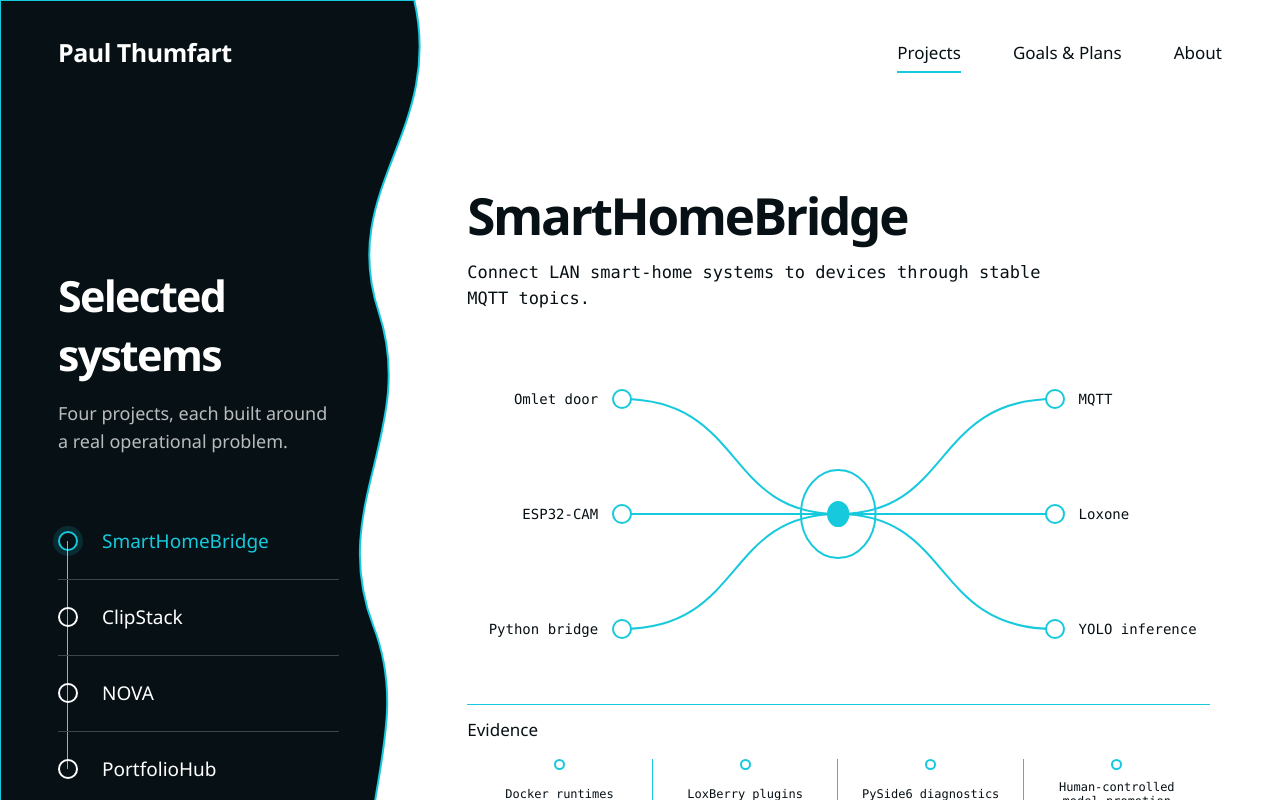
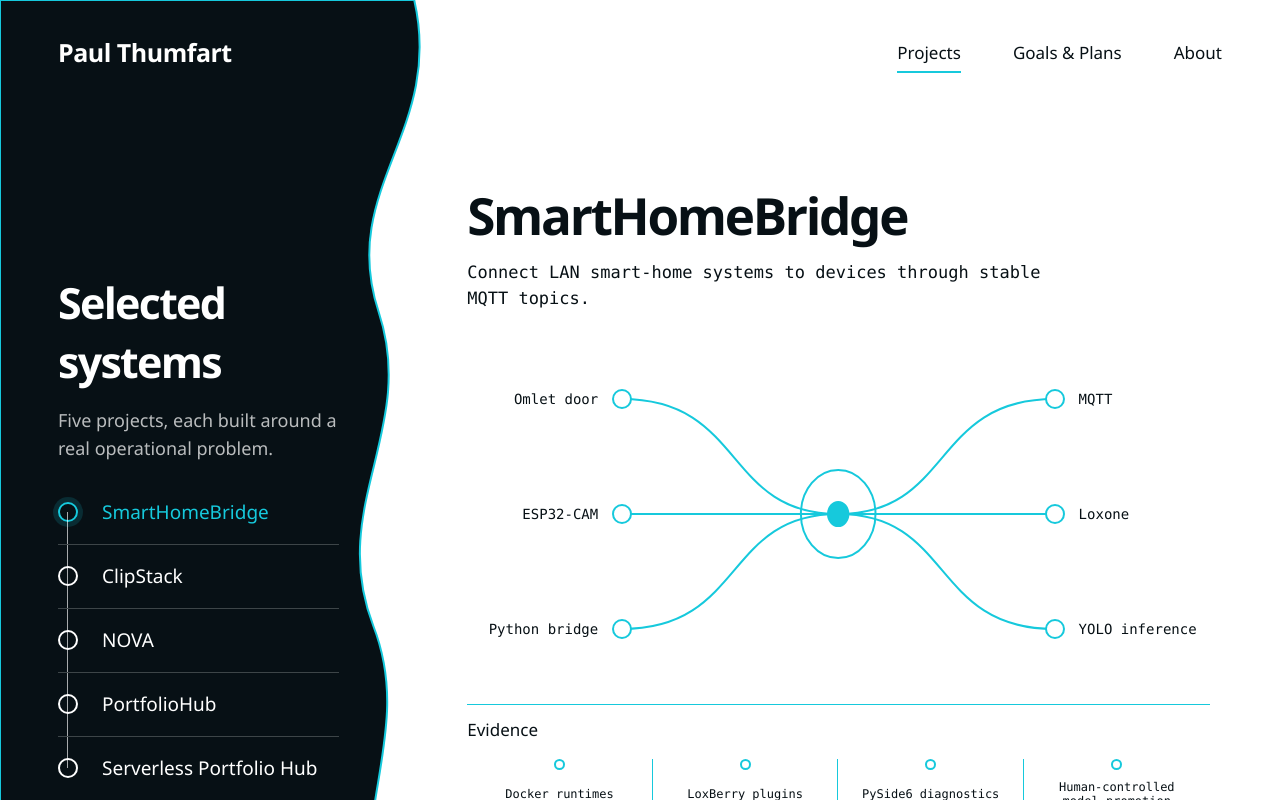
Before and after one commit to Dumdart/PortfolioHub, a Vue app: page /projects in a window 1280 px wide. Shown: the top 800 px of the page. Built offline with nearby package versions, Linux system fonts and the light colour scheme.

Commit message:
Portfolio: Add Homelab Project And Update Azure Reference

```diff
--- a/src/components/HomeSkillsPanel.vue
+++ b/src/components/HomeSkillsPanel.vue
@@ -51,7 +51,7 @@ const capabilityGroups = [
     </div>
 
     <p class="skills-panel__note">
-      Applied across SmartHomeBridge, ClipStack, NOVA, and PortfolioHub.
+      Applied across SmartHomeBridge, ClipStack, NOVA, PortfolioHub, and Serverless Portfolio Hub.
     </p>
   </section>
 </template>
--- a/src/data/projects.ts
+++ b/src/data/projects.ts
@@ -1,4 +1,9 @@
-export type ProjectId = "smart-home-bridge" | "clipstack" | "nova" | "serverless-portfolio";
+export type ProjectId =
+  | "smart-home-bridge"
+  | "clipstack"
+  | "nova"
+  | "portfolio-hub"
+  | "serverless-portfolio";
 
 export interface Project {
   id: ProjectId;
@@ -66,18 +71,34 @@ export const projects: Project[] = [
     ],
   },
   {
+    id: "portfolio-hub",
+    name: "PortfolioHub",
+    purpose: "Build and operate this portfolio as a containerized Vue application on an Ubuntu homelab behind Caddy.",
+    result: "Homelab delivery",
+    technologies: ["Vue 3", "TypeScript", "Vite", "Docker", "Nginx", "Caddy"],
+    leftNodes: ["Vue 3", "Vite build", "Docker image"],
+    rightNodes: ["Nginx runtime", "Caddy proxy", "Ubuntu homelab"],
+    evidence: [
+      "Multi-stage Docker build",
+      "Localhost-only container port",
+      "Nginx health check",
+      "Host-level Caddy proxy",
+    ],
+  },
+  {
     id: "serverless-portfolio",
-    name: "PortfolioHub",
-    purpose: "Demonstrate DevOps ownership through separate CI/CD pipelines, serverless Azure services, and disciplined secret handling.",
-    result: "DevOps & secure delivery",
-    technologies: ["Vue", "GitHub Actions", "Azure Functions", "Entra ID", "Cosmos DB", "App Insights"],
+    name: "Serverless Portfolio Hub",
+    status: "Alternative hosting study",
+    purpose: "Explore a Vue and Azure Functions serverless deployment. It is a useful cloud reference, but not my preferred hosting platform: self-hosting at home is more convenient and gives me direct DevOps ownership.",
+    result: "Azure reference build",
+    technologies: ["Vue", "Azure Functions", "Cosmos DB", "Entra ID", "GitHub Actions", "App Insights"],
     leftNodes: ["Vue frontend", "GitHub Actions", "Environment config"],
-    rightNodes: ["Azure Functions", "Secret handling", "App Insights"],
+    rightNodes: ["Azure Functions", "Cosmos DB", "App Insights"],
     evidence: [
       "Separate frontend and backend CI/CD",
-      "Environment-specific configuration",
+      "Entra ID authentication",
       "Secure secret handling",
-      "Serverless architecture",
+      "Alternative to homelab hosting",
     ],
     repository: "https://github.com/Dumdart/CCDEProject-SSPH",
   },
--- a/src/styles.css
+++ b/src/styles.css
@@ -589,13 +589,13 @@ a {
 .project-rail nav {
   display: grid;
   gap: 0;
-  margin-top: 48px;
+  margin-top: 18px;
 }
 
 .project-rail button {
   position: relative;
   display: grid;
-  min-height: 76px;
+  min-height: 64px;
   grid-template-columns: 28px 1fr;
   align-items: center;
   gap: 16px;
--- a/src/views/ProjectsView.vue
+++ b/src/views/ProjectsView.vue
@@ -45,7 +45,7 @@ const nextProject = () => {
     <aside class="project-rail">
       <div>
         <h1>Selected systems</h1>
-        <p>Four projects, each built around a real operational problem.</p>
+        <p>Five projects, each built around a real operational problem.</p>
       </div>
 
       <nav aria-label="Project selection">
@@ -102,7 +102,7 @@ const nextProject = () => {
             >
               View public repository
             </ActionLink>
-            <span v-else class="private-label">Private project · portfolio case study</span>
+            <span v-else class="private-label">Portfolio case study</span>
             <button class="action-link action-link--secondary" type="button" @click="nextProject">
               Next project
             </button>
```
